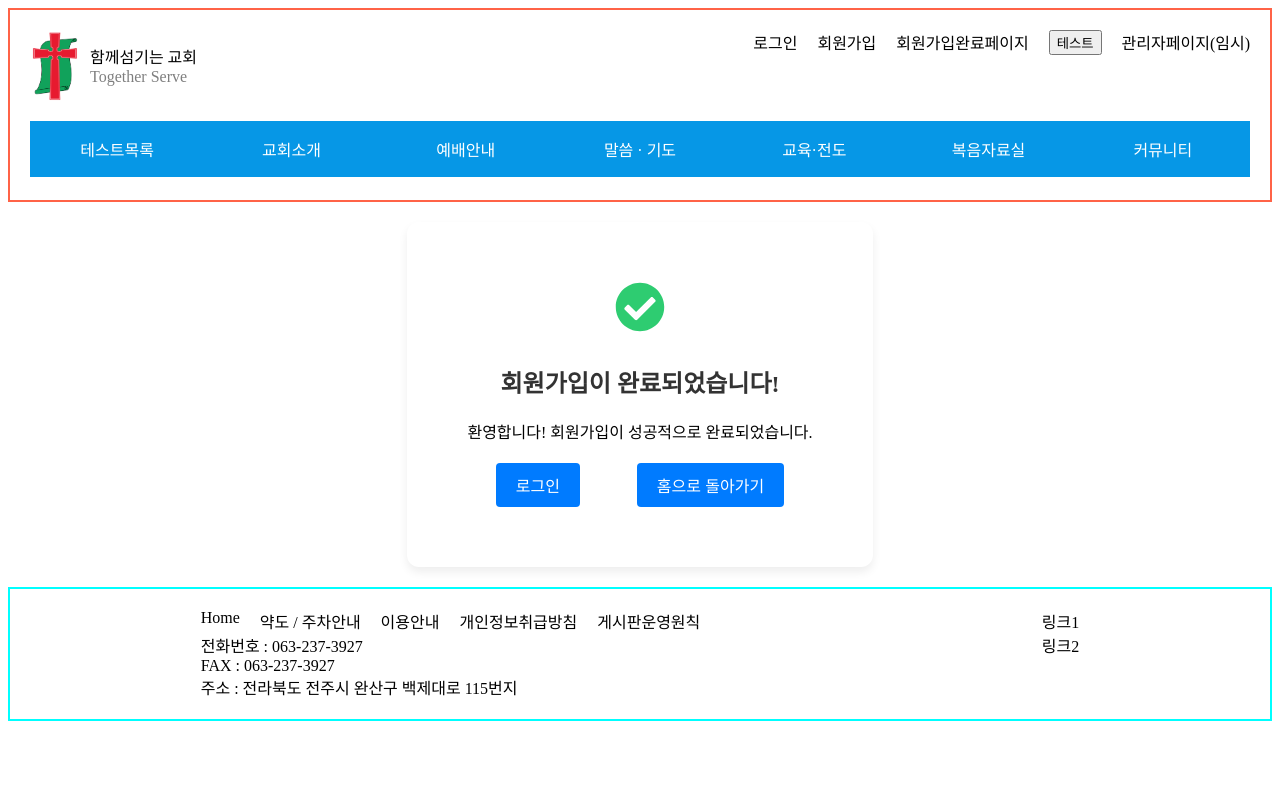
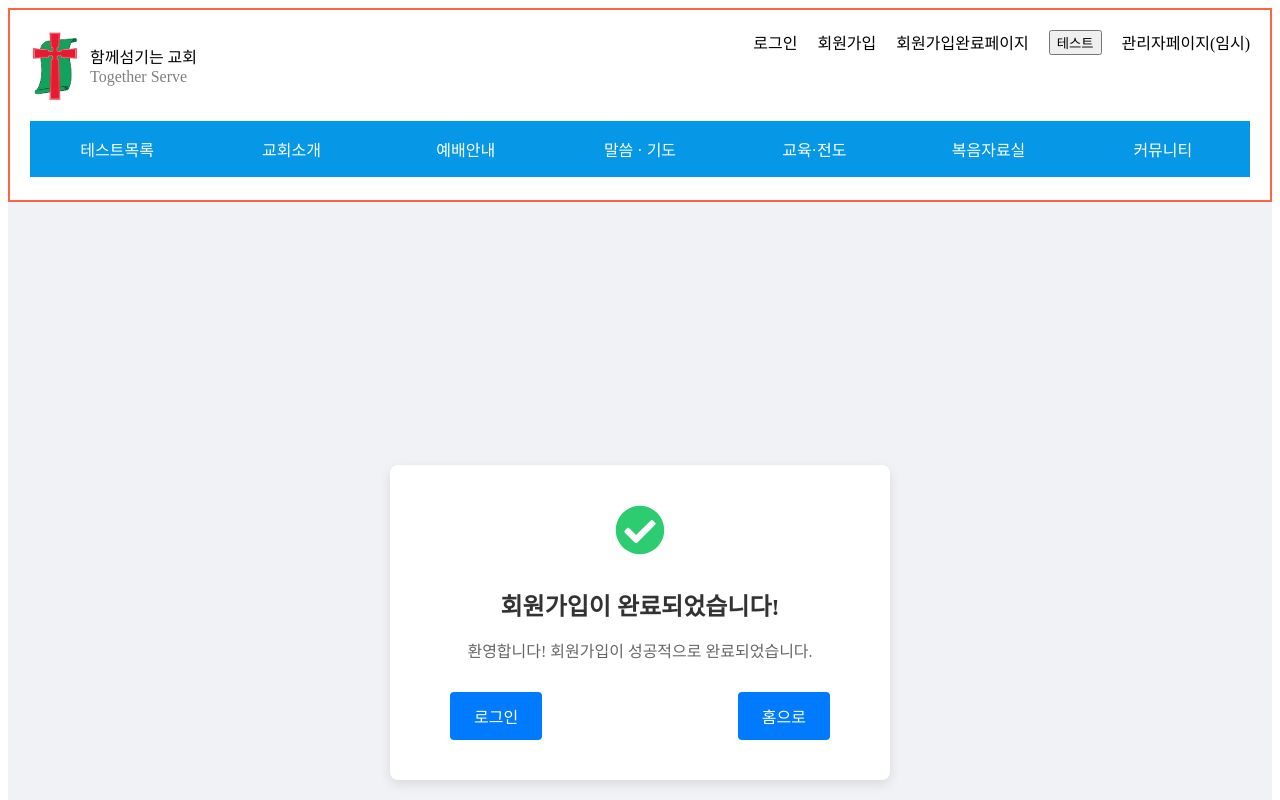
Before and after one commit to Hyunjun-11/church-Fe, a React (Vite) app: page /signup-success in a window 1280 px wide. Shown: the top 800 px of the page. Built offline with nearby package versions, Linux system fonts and the light colour scheme.

Commit message:
chore : signunSuccess edit

```diff
--- a/src/Pages/user/login/SignUpSuccess.jsx
+++ b/src/Pages/user/login/SignUpSuccess.jsx
@@ -1,19 +1,7 @@
-// SignUpSuccess.jsx
 import React from "react";
-import styled, { keyframes } from "styled-components";
+import styled from "styled-components";
 import { useNavigate } from "react-router-dom";
 import { FaCheckCircle } from "react-icons/fa";
-
-const fadeIn = keyframes`
-  from {
-    opacity: 0;
-    transform: scale(0.9);
-  }
-  to {
-    opacity: 1;
-    transform: scale(1);
-  }
-`;
 
 const SuccessContainer = styled.div`
   padding: 20px;
@@ -21,55 +9,63 @@ const SuccessContainer = styled.div`
   flex-direction: column;
   justify-content: center;
   align-items: center;
-  // height: 100vh;
-  // background: white; /* 배경색을 흰색으로 설정 */
-  animation: ${fadeIn} 1s ease-out;
+  height: 100vh;
+  background: #f0f2f5; /* 연한 회색 배경 */
 `;
 
 const Message = styled.div`
-  // background: #f8f9fa; /* 연한 회색 배경 */
-  padding: 60px;
-  border-radius: 12px;
-  box-shadow: 0 5px 10px rgba(0, 0, 0, 0.07);
+  background: white;
+  padding: 40px 60px;
+  border-radius: 8px;
+  box-shadow: 0 4px 12px rgba(0, 0, 0, 0.1);
   text-align: center;
-  // animation: ${fadeIn} 1s ease-out;
+  max-width: 380px;
+  width: 100%;
 `;
 
 const Icon = styled.div`
   font-size: 50px;
   color: #2ecc71;
   margin-bottom: 20px;
-  animation: ${fadeIn} 1.5s ease-out;
 `;
 
 const Title = styled.h2`
-  margin-bottom: 20px;
+  margin-bottom: 10px;
   color: #333;
   font-size: 24px;
-  animation: ${fadeIn} 2s ease-out;
+  font-weight: bold;
+`;
+
+const Text = styled.p`
+  color: #666;
+  font-size: 16px;
+  margin-bottom: 30px;
 `;
 
 const ButtonContainer = styled.div`
   margin-top: 20px;
   display: flex;
-  justify-content: space-around;
-  animation: ${fadeIn} 2.5s ease-out;
+  justify-content: space-between;
+  gap: 20px;
 `;
 
 const Button = styled.button`
   background: #007bff;
   color: white;
   border: none;
-  padding: 10px 20px;
+  padding: 12px 24px;
   border-radius: 4px;
   font-size: 16px;
   cursor: pointer;
   transition: background 0.3s, transform 0.3s;
-  margin: 0 10px;
 
   &:hover {
     background: #0056b3;
     transform: translateY(-2px);
+  }
+
+  &:first-child {
+    margin-right: 10px;
   }
 `;
 
@@ -91,10 +87,10 @@ const SignUpSuccess = () => {
           <FaCheckCircle />
         </Icon>
         <Title>회원가입이 완료되었습니다!</Title>
-        <p>환영합니다! 회원가입이 성공적으로 완료되었습니다.</p>
+        <Text>환영합니다! 회원가입이 성공적으로 완료되었습니다.</Text>
         <ButtonContainer>
           <Button onClick={handleLoginClick}>로그인</Button>
-          <Button onClick={handleHomeClick}>홈으로 돌아가기</Button>
+          <Button onClick={handleHomeClick}>홈으로</Button>
         </ButtonContainer>
       </Message>
     </SuccessContainer>
--- a/src/Pages/user/login/Signup.jsx
+++ b/src/Pages/user/login/Signup.jsx
@@ -173,7 +173,7 @@ const SignUp = () => {
     const finalPosition = position === "기타" ? otherPosition : position;
 
     try {
-      const response = await axios.post(`${import.meta.env.REACT_APP_API_URL}/member/signUp`, {
+      const response = await axios.post(`${import.meta.env.VITE_REACT_APP_API_URL}/api/member/signUp`, {
         name,
         memberId,
         password,
```
